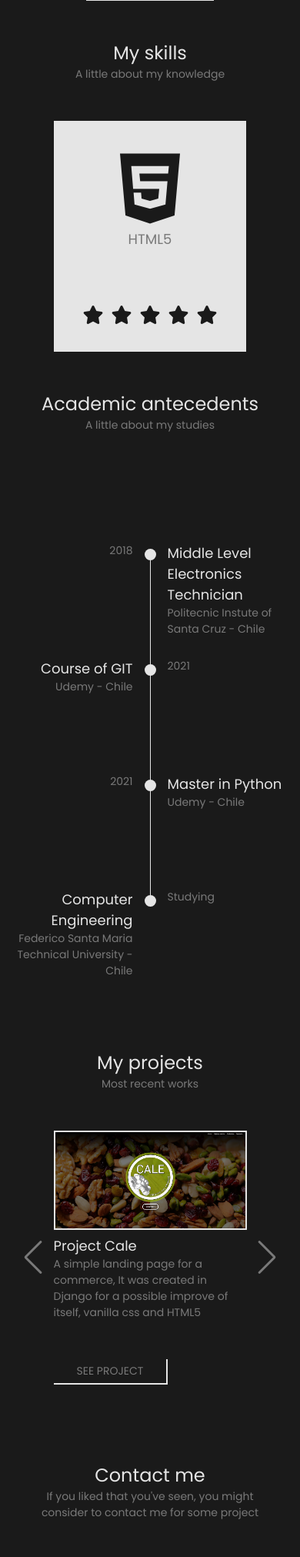
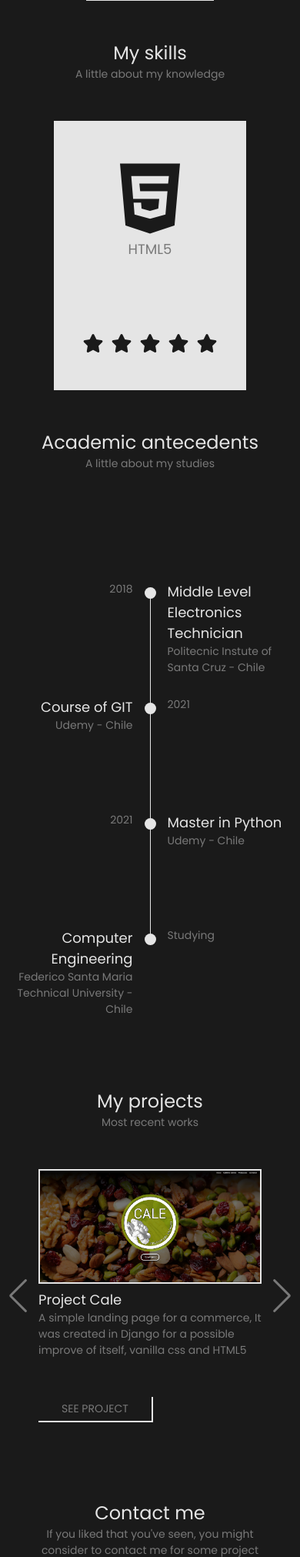
Before and after one commit to uwo-o/Portfolio-IV, a Flask app: page / in a window 390 px wide. Shown: the part 1860-3883 px from the top of the page at 77% size. Run offline with Flask 2, Linux system fonts and the light colour scheme; some libraries are stand-ins or nearby versions.

Commit message:
mini changes

```diff
--- a/static/css/index.css
+++ b/static/css/index.css
@@ -927,13 +927,21 @@ footer{
         font-size: 16px;
     }
 
+    #skills .swiper{
+        width: 100%;
+    }
+
     #skills .swiper .swiper-slide{
         width: 250px;
-        height: 300px;
+        height: 350px;
     }
 
     #skills .swiper .swiper-slide div h2{
         font-size: 18px;
+    }
+
+    #projects .swiper{
+        width: 100%;
     }
 
     #projects .swiper .swiper-slide{
```
